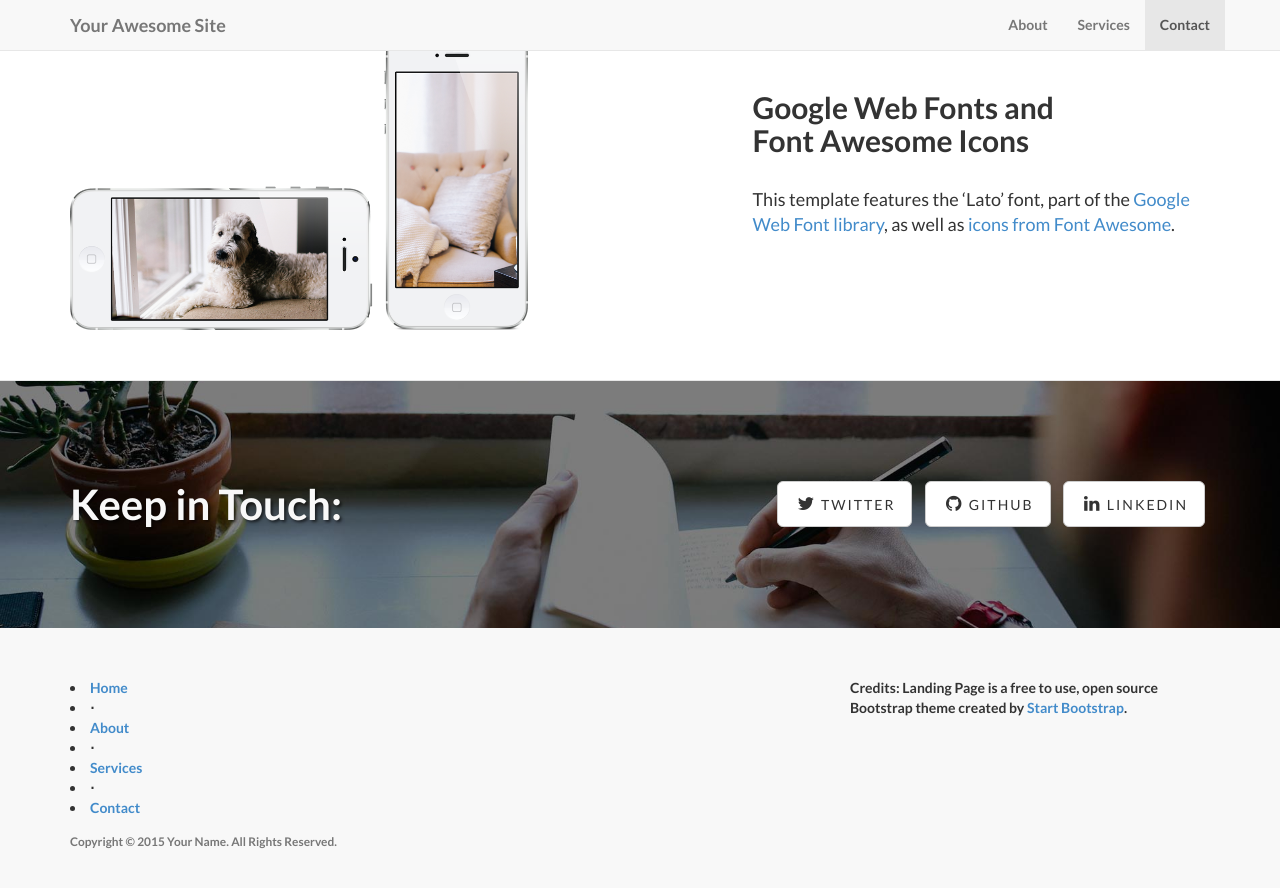
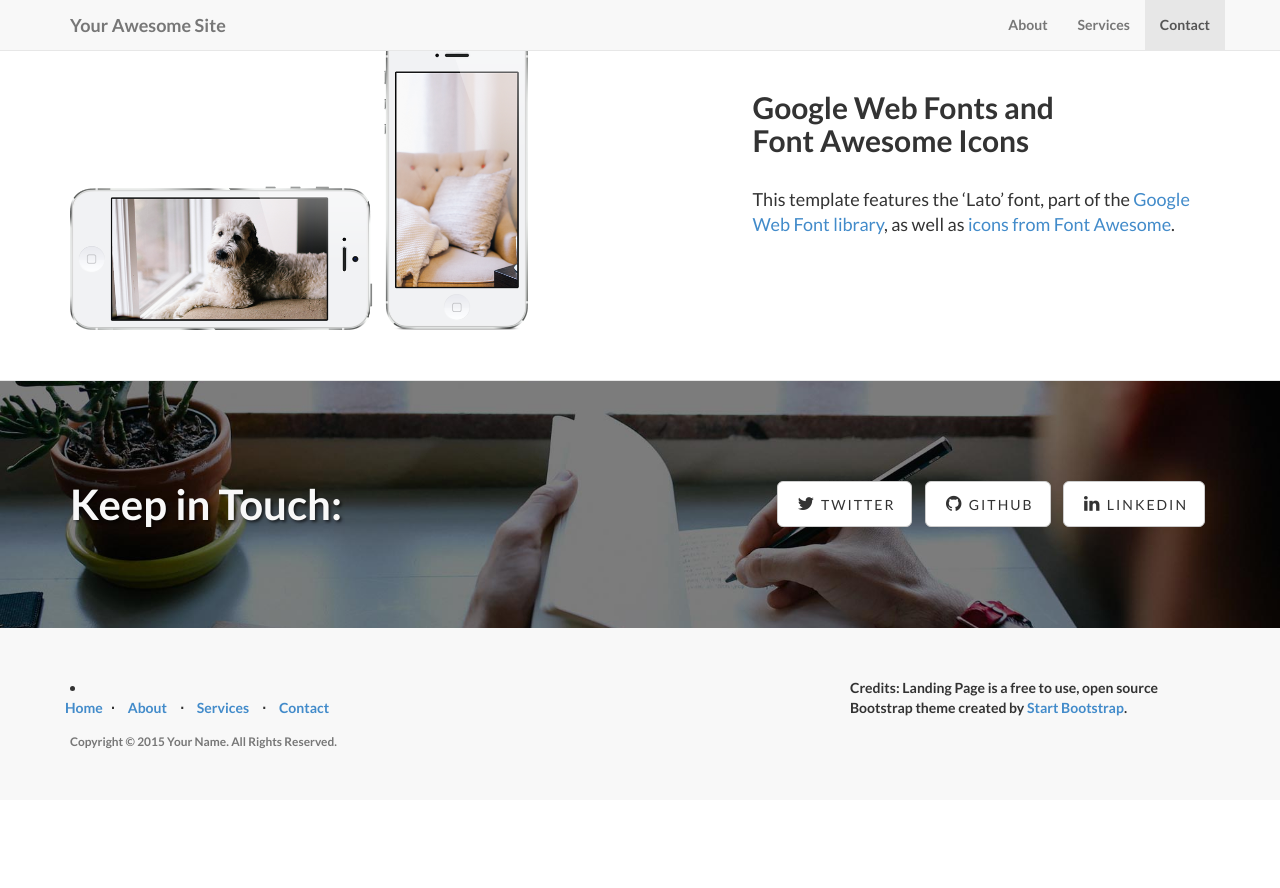
Before and after one commit to deborahyalves/deborahyalves.github.io, a Jekyll site: the page built from index.html, in a window 1280 px wide and 900 px high, scrolled down 1912 px. Shown: the top 888 px of the window. Built offline with Jekyll 4.4.1, drawn with Linux system fonts in a browser that asks for light colours; after the commit the page ends 2712 px from its top, so only the background shows below that.

Commit message:
Update footer.html

```diff
--- a/_includes/footer.html
+++ b/_includes/footer.html
@@ -3,7 +3,7 @@
     <div class="container">
         <div class="row">
             <div class="col-md-8">
-                    <li>
+                    <li> <ul class="list-inline">
                         <a href="#home">Home</a>
                     </li>
                     <li class="footer-menu-divider">&sdot;</li>
```
